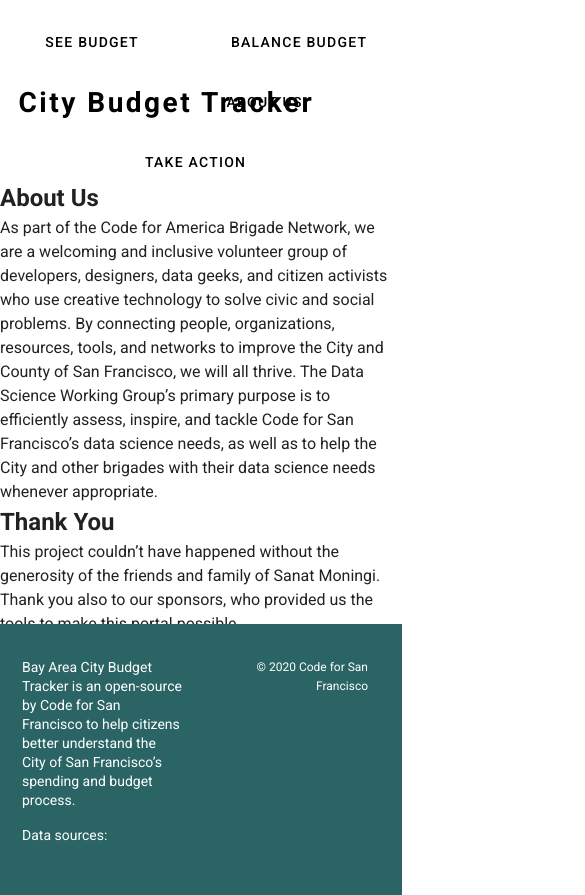
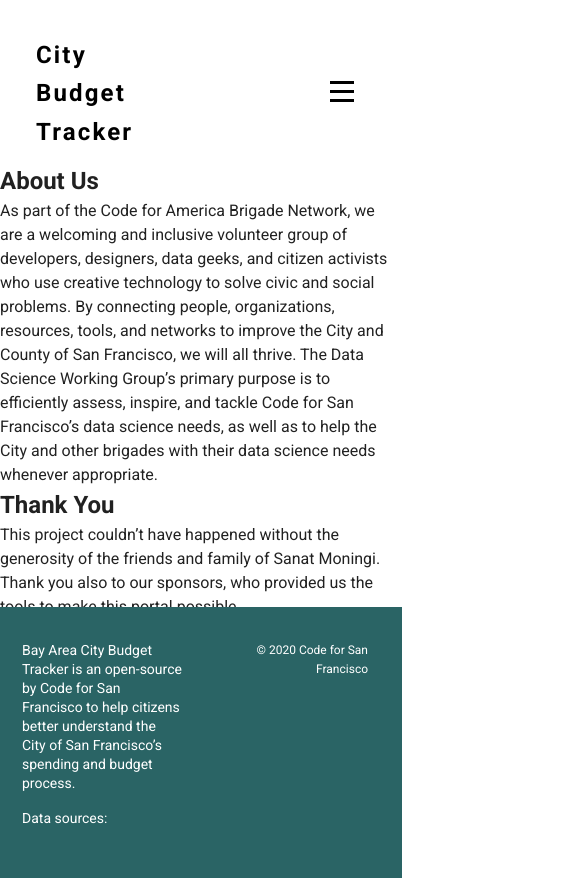
Before and after one commit to sfbrigade/datasci-police-budget, a Nuxt app: page /about in a window 390 px wide. Shown: the top 895 px of the page, 585 px wide, since content can reach past the window. Built offline with nearby package versions, Linux system fonts and the light colour scheme.

Commit message:
feat: Add initial mobile navigation
Note that sheet height for the nav drawer is borked and confined to only
the header height, will need to refactor the header's absolute positioning
in order to fix. Homepage background image should be the thing that's absolute.

```diff
--- a/assets/variables.scss
+++ b/assets/variables.scss
@@ -34,8 +34,8 @@
 
 // ==================
 // break-points
-$huge: 1440;
-$large: 1170;
+$huge: 1200;
+$large: 992;
 $medium: 768;
 $small: 600;
 
--- a/components/Header.vue
+++ b/components/Header.vue
@@ -1,10 +1,10 @@
 <template>
   <div class="header">
     <v-container class="nav-bar" fluid>
-      <v-row>
-        <v-col v-for="(button, i) in leftButtons" :key="i-1">
+      <v-row class="nav-row" v-if="fullView">
+        <v-col v-for="button in leftRoutes" :key="button.key">
           <v-btn
-            class="nav-button black--text"
+            class="nav-item black--text"
             color="transparent"
             depressed
             :to="button.path"
@@ -13,16 +13,16 @@
         </v-col>
         <v-col cols="4">
           <v-btn
-            class="nav-button black--text title-button"
+            class="nav-item black--text title-item"
             color="transparent"
             depressed
             to="/"
             nuxt
           >City Budget Tracker</v-btn>
         </v-col>
-        <v-col v-for="(button, i) in rightButtons" :key="i-2">
+        <v-col v-for="button in rightRoutes" :key="button.key">
           <v-btn
-            class="nav-button black--text"
+            class="nav-item black--text"
             color="transparent"
             depressed
             :to="button.path"
@@ -30,38 +30,105 @@
           >{{ button.title }}</v-btn>
         </v-col>
       </v-row>
+      <v-row class="nav-row" v-else>
+        <v-col align="left">
+          <NuxtLink
+            class="nav-item black--text title-item"
+            color="transparent"
+            depressed
+            to="/"
+            nuxt
+            >City Budget Tracker</NuxtLink
+          >
+        </v-col>
+        <v-col class="nav-icon-col no-grow">
+          <img src="../assets/images/menu.svg"
+            alt="menu icon"
+            class="nav-icon"
+            @click="showNavDrawer = true"
+            >
+        </v-col>
+      </v-row>
     </v-container>
+    <v-navigation-drawer
+      v-model="showNavDrawer"
+      class="nav-drawer"
+      absolute
+      right
+      temporary
+    >
+      <v-list>
+        <v-list-item
+          v-for="route in routes"
+          :key="route.key"
+          link
+        >
+          <v-list-item-content>
+            <NuxtLink :to="route.path" class="nav-item">
+              {{ route.title }}
+            </NuxtLink>
+          </v-list-item-content>
+        </v-list-item>
+      </v-list>
+    </v-navigation-drawer>
   </div>
 </template>
 
 <script>
 export default {
-  computed: {
-    leftButtons() {
-      return [
+  data() {
+    return {
+      fullView: true,
+      showNavDrawer: false,
+      routes: [
         {
-          path: '/see-budget',
-          title: 'See Budget',
+          key: "see-budget",
+          path: "/see-budget",
+          title: "See Budget"
         },
         {
-          path: '/balance-budget',
-          title: 'Balance Budget',
+          key: "balance-budget",
+          path: "/balance-budget",
+          title: "Balance Budget"
         },
-      ];
-    },
-    rightButtons() {
-      return [
         {
+          key: "about",
           path: "/about",
           title: "About Us"
         },
         {
-          path: '/take-action',
-          title: 'Take Action',
-        },
-      ];
+          key: "take-action",
+          path: "/take-action",
+          title: "Take Action"
+        }
+      ]
+    }
+  },
+  created() {
+    this.onResize();
+    window.addEventListener('resize', this.onResize);
+  },
+  methods: {
+    onResize() {
+      this.fullView = window.innerWidth > 1200;
+      this.showNavDrawer = this.showNavDrawer && !this.fullView;
+    }
+  },
+  computed: {
+    routeCount() {
+      return this.routes.length;
     },
-  },
+    leftRoutes() {
+      return this.routes.slice(
+        0, Math.ceil(this.routeCount / 2)
+      );
+    },
+    rightRoutes() {
+      return this.routes.slice(
+        Math.ceil(this.routeCount / 2), this.routeCount
+      );
+    }
+  }
 };
 </script>
 <style lang="scss" scoped>
@@ -80,21 +147,47 @@
   max-width: 1200px;
 }
 
-.nav-button {
+.nav-row {
+  margin: 0 24px;
+}
+
+.nav-icon-col {
+  text-align: right;
+  align-self: center;
+}
+
+.nav-icon {
+  width: 24px;
+  height: 24px;
+}
+
+.nav-drawer {
+  background-color: $light-turquoise;
+}
+
+.nav-item {
   @include p();
+  color: initial;
+  text-decoration: none;
+  letter-spacing: 0.09em;
+  text-indent: 0.09em;
 }
 
 // Have to be super specific to override Vuetify styles
-.header .nav-bar .nav-button.title-button {
-  @include h1();
+.header .nav-bar .nav-item.title-item {
+  @include h3();
   text-transform: none;
+
+  @include largerThan(1200) {
+    @include h1();
+  }
 }
 
-.header .nav-bar .nav-button.v-btn--active::before {
+.header .nav-bar .nav-item.v-btn--active::before {
   opacity: 0;
 }
 
-.header .nav-bar .nav-button.v-btn--active:hover::before {
+.header .nav-bar .nav-item.v-btn--active:hover::before {
   opacity: 0.08;
 }
 </style>
--- a/nuxt.config.js
+++ b/nuxt.config.js
@@ -3,7 +3,7 @@
   ** Nuxt rendering mode
   ** See https://nuxtjs.org/api/configuration-mode
   */
-  mode: 'universal',
+  mode: 'spa',
   /*
   ** Nuxt target
   ** See https://nuxtjs.org/api/configuration-target
```
Also changed, not shown: assets/images/menu.svg (added).
